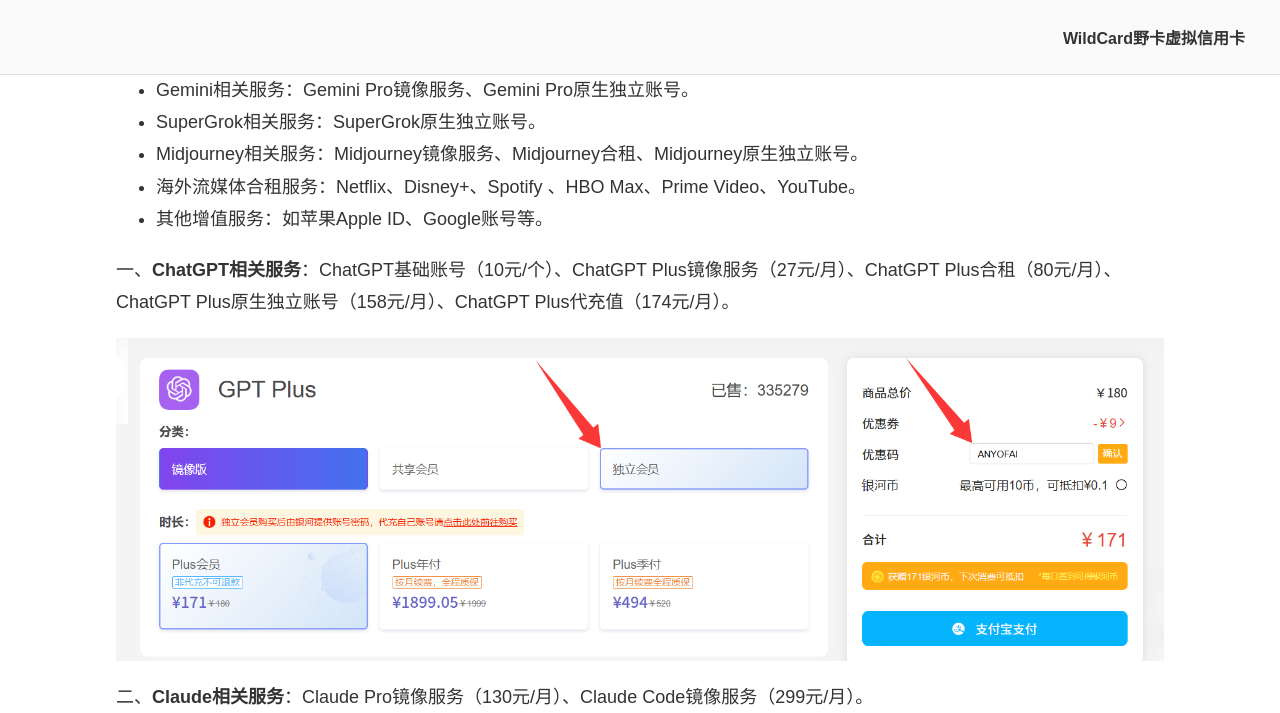
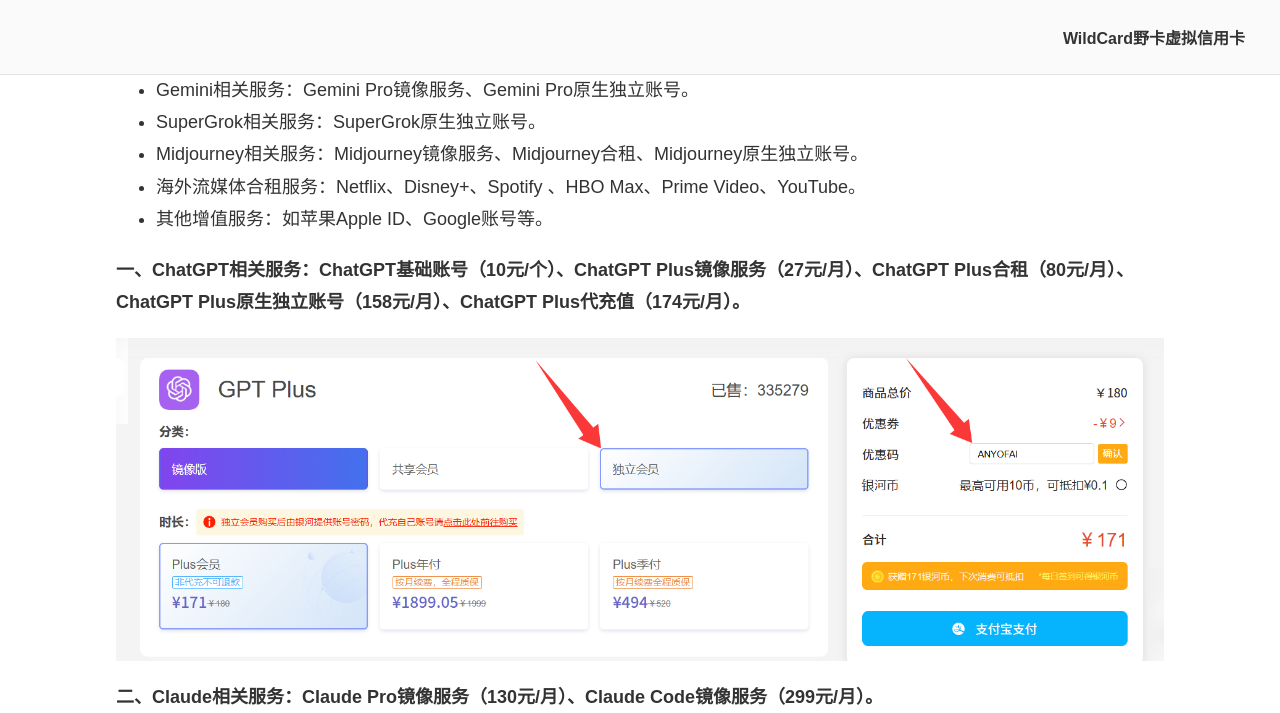
Before and after one commit to anyofai/anyofai.github.io, a Jekyll site: the page built from index.md, in a window 1280 px wide and 1400 px high, scrolled down 7204 px, cut to the strip 0-713 px from the top of the window. Built offline with Jekyll 4.4.1, drawn with Linux system fonts in a browser that asks for light colours; some of the changed text lies outside the part shown.

```diff
--- a/index.md
+++ b/index.md
@@ -123,31 +123,31 @@ WildCard野卡的虚拟信用卡开卡流程较为简单，支持支付宝和微
 * 海外流媒体合租服务：Netflix、Disney+、Spotify 、HBO Max、Prime Video、YouTube。
 * 其他增值服务：如苹果Apple ID、Google账号等。
 
-一、**ChatGPT相关服务**：ChatGPT基础账号（10元/个）、ChatGPT Plus镜像服务（27元/月）、ChatGPT Plus合租（80元/月）、ChatGPT Plus原生独立账号（158元/月）、ChatGPT Plus代充值（174元/月）。
+**一、ChatGPT相关服务：ChatGPT基础账号（10元/个）、ChatGPT Plus镜像服务（27元/月）、ChatGPT Plus合租（80元/月）、ChatGPT Plus原生独立账号（158元/月）、ChatGPT Plus代充值（174元/月）。**
 
 ![WildCard跑路了！野卡跑路后替代平台推荐：银河录像局](https://raw.githubusercontent.com/anyofai/anyofai.github.io/refs/heads/main/image/%E9%93%B6%E6%B2%B3%E5%BD%95%E5%83%8F%E5%B1%80-ChatGPT-Plus-%E8%B4%AD%E4%B9%B0.png)
 
-二、**Claude相关服务**：Claude Pro镜像服务（130元/月）、Claude Code镜像服务（299元/月）。
+**二、Claude相关服务：Claude Pro镜像服务（130元/月）、Claude Code镜像服务（299元/月）。**
 
 ![WildCard跑路了！野卡跑路后替代平台推荐：银河录像局](https://raw.githubusercontent.com/anyofai/claude-pro/refs/heads/main/image/%E9%93%B6%E6%B2%B3%E5%BD%95%E5%83%8F%E5%B1%80-Claude-Pro-%E5%90%88%E7%A7%9F-1.png)
 
-三、**Gemini相关服务**：Gemini Pro镜像服务（49元/月）、Gemini Pro原生独立账号（199元/6个月）。
+**三、Gemini相关服务：Gemini Pro镜像服务（49元/月）、Gemini Pro原生独立账号（199元/6个月）。**
 
 ![WildCard跑路了！野卡跑路后替代平台推荐：银河录像局](https://raw.githubusercontent.com/anyofai/gemini-pro/refs/heads/main/image/Gemini-Pro%E8%B4%AD%E4%B9%B0-%E9%93%B6%E6%B2%B3%E5%BD%95%E5%83%8F%E5%B1%80-2-2.png)
 
-四、**SuperGrok相关服务**：SuperGrok原生独立账号（199元/月）。
+**四、SuperGrok相关服务：SuperGrok原生独立账号（199元/月）。**
 
 ![WildCard跑路了！野卡跑路后替代平台推荐：银河录像局](https://raw.githubusercontent.com/anyofai/x-twitter/refs/heads/main/image/%E9%93%B6%E6%B2%B3%E5%BD%95%E5%83%8F%E5%B1%80-SuperGrok%E5%90%88%E7%A7%9F-1-1.png)
 
-五、**Midjourney相关服务**：Midjourney镜像服务（27元/月）、Midjourney合租（69元/月）、Midjourney原生独立账号（249元/月）。
+**五、Midjourney相关服务：Midjourney镜像服务（27元/月）、Midjourney合租（69元/月）、Midjourney原生独立账号（249元/月）。**
 
 ![WildCard跑路了！野卡跑路后替代平台推荐：银河录像局](https://raw.githubusercontent.com/anyofai/midjourney-hezu/refs/heads/main/image/Midjourney-hezu-5-1.png)
 
-六、**海外流媒体合租服务**：Netflix、Disney+、Spotify 、HBO Max、Prime Video、YouTube。
+**六、海外流媒体合租服务：Netflix、Disney+、Spotify 、HBO Max、Prime Video、YouTube。**
 
 ![WildCard跑路了！野卡跑路后替代平台推荐：银河录像局](https://raw.githubusercontent.com/anyofai/nf-video/refs/heads/main/image/%E9%93%B6%E6%B2%B3%E5%BD%95%E5%83%8F%E5%B1%80-%E5%90%88%E7%A7%9F%E5%B9%B3%E5%8F%B0-6-1.png)
 
-七、**其他增值服务**：如苹果Apple ID、Google账号等。
+**七、其他增值服务：如苹果Apple ID、Google账号等。**
 
 ![WildCard跑路了！野卡跑路后替代平台推荐：银河录像局](https://github.com/anyofai/nf-video/blob/main/image/%E9%93%B6%E6%B2%B3%E5%BD%95%E5%83%8F%E5%B1%80-%E5%90%88%E7%A7%9F%E5%B9%B3%E5%8F%B0-9-1.png)
 
```
